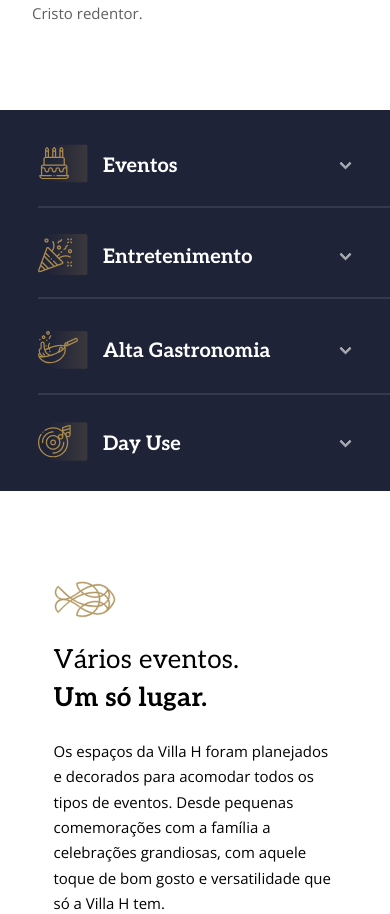
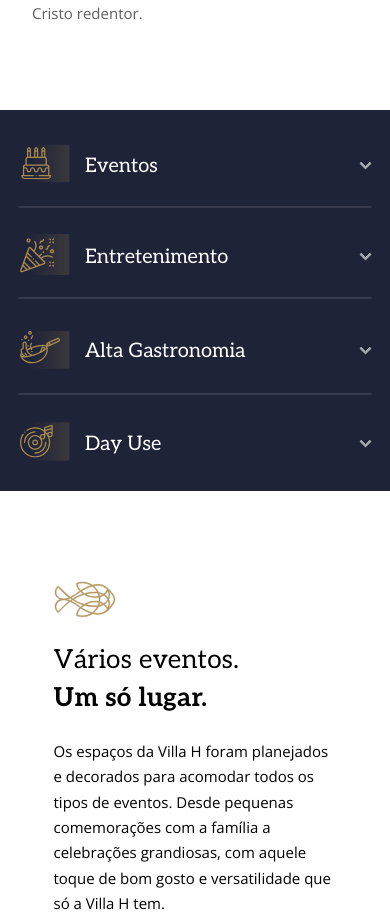
Before and after one commit to jessiicasantos/villa-h-react, a React (Create React App) app: page / in a window 390 px wide. Shown: the part 2665-3579 px from the top of the page. Built offline with nearby package versions, Linux system fonts and the light colour scheme.

Commit message:
Card center mb line

```diff
--- a/src/components/Container/CardsHorizontal/CardsHorizontal.css
+++ b/src/components/Container/CardsHorizontal/CardsHorizontal.css
@@ -56,6 +56,8 @@
         border: 1px solid #FFFFFF1a;
         max-width: 90%;
         width: 100%;
+        left: 50%;
+        transform: translateX(-50%);
     }
 
     .cards-horizontal .card,
@@ -103,6 +105,11 @@
         top: 50%;
     }
 
+    .cards-horizontal h3 {
+        max-width: 163px;
+        font-weight: 500;
+    }
+
     .cards-horizontal .card > p {
         display: none;
     }
@@ -113,12 +120,18 @@
 }
 
 @media screen and (max-width: 768px) {
+    .cards-horizontal .card,
+    .cards-horizontal .card:not(:last-child) {
+        padding: 22px 20px 20px;
+    }
+
     .cards-horizontal h3 {
         margin: 5px 0 0;
         font-size: 20px;
     }
 
     .cards-horizontal .card-wrapper::after {
+        right: 20px;
         height: 6px;
         width: 6px;
     }
```
